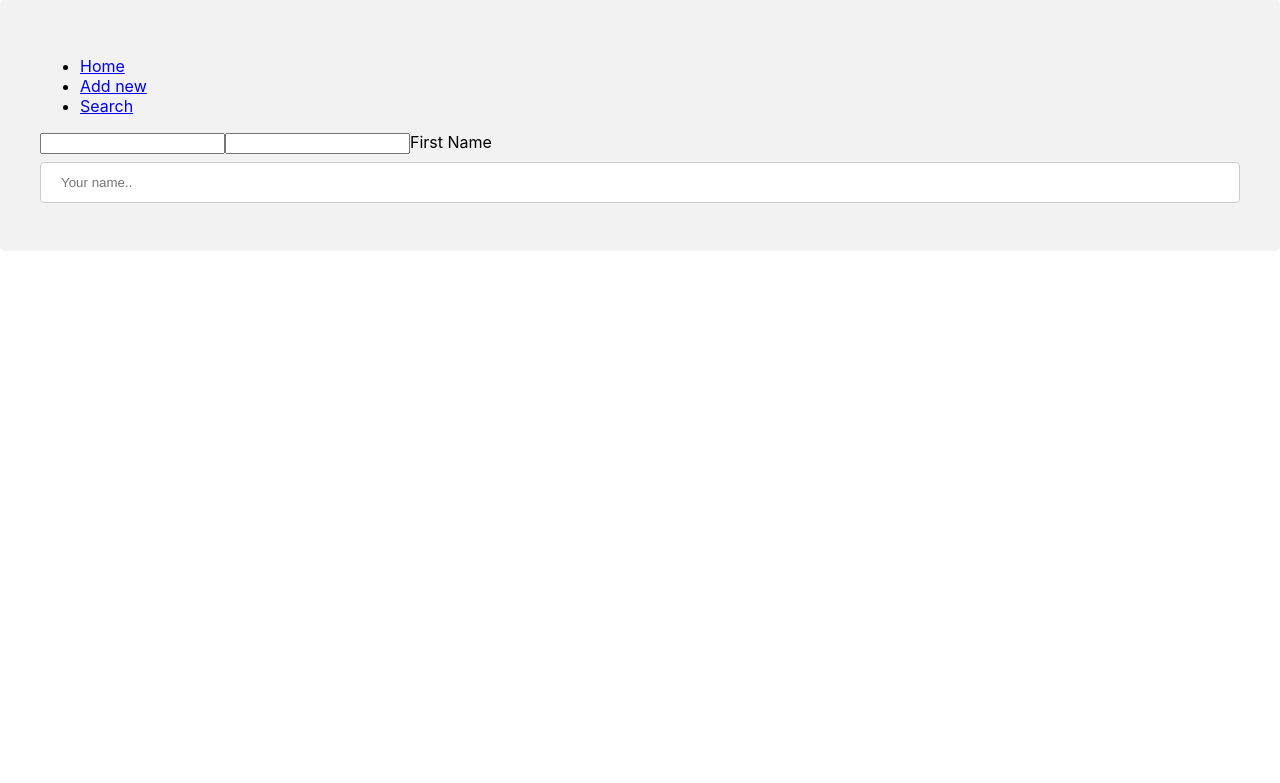
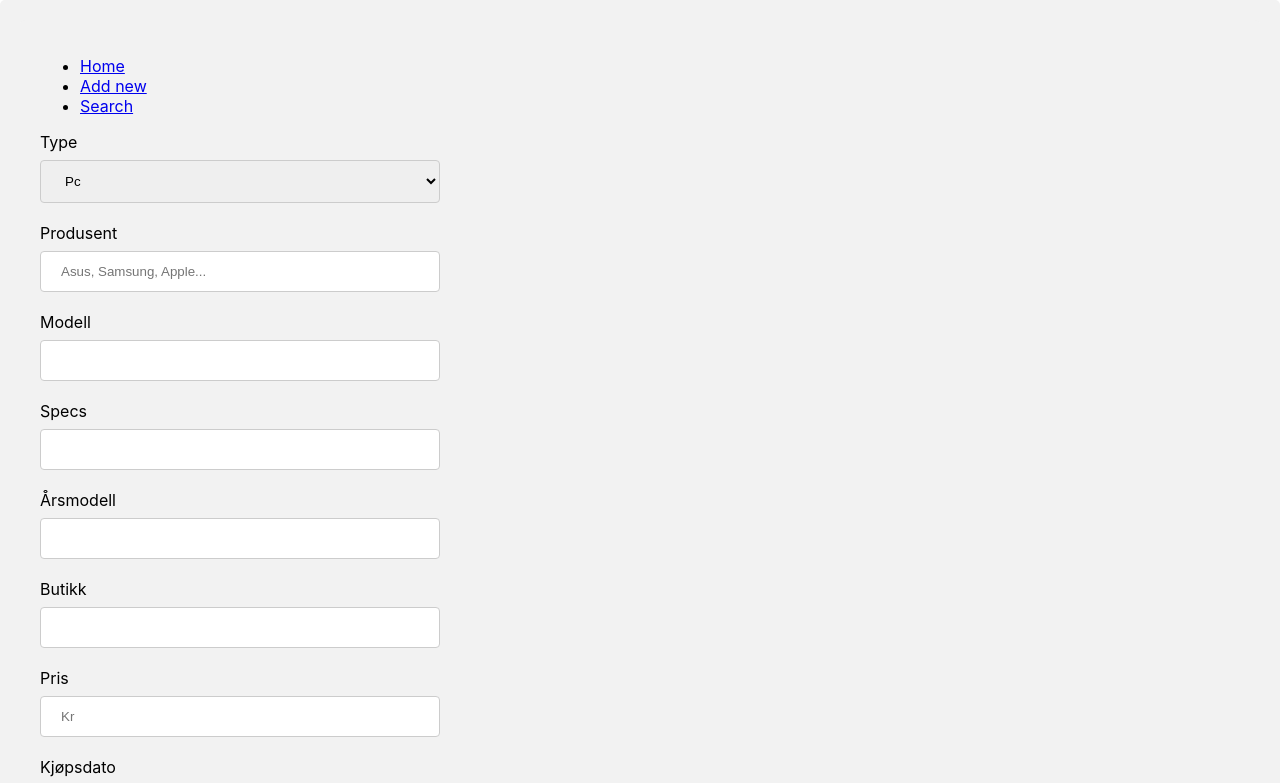
Before and after one commit to krissrex/hackathon-capra-hardware-tracker, a React (Create React App) app in the folder frontend/: page /new in a window 1280 px wide. Shown: the top 783 px of the page. Built offline with nearby package versions, Linux system fonts and the light colour scheme.

Commit message:
Get CreateProductPage to work

```diff
--- a/frontend/src/TestData.ts
+++ b/frontend/src/TestData.ts
@@ -19,6 +19,7 @@ export const testData: ProductAggregate[] = [
       price: 29999,
       dateOfPurchase: new Date("02.03.2020"),
       picture: undefined,
+      buyer: 'Mr. handsome',
     },
     priceCurve: 'STANDARD',
     owners: [
@@ -45,6 +46,7 @@ export const testData: ProductAggregate[] = [
       price: 29999,
       dateOfPurchase: new Date("02.03.2020"),
       picture: undefined,
+      buyer: 'Mr. handsome',
     },
     priceCurve: 'STANDARD',
     owners: [
--- a/frontend/src/components/CreateProductPage/CreateProductPage.css
+++ b/frontend/src/components/CreateProductPage/CreateProductPage.css
@@ -1,7 +1,7 @@
-input[type=text], select {
+input[type=text],input[type=number],input[type=date], select {
   width: 100%;
   padding: 12px 20px;
-  margin: 8px 0;
+  margin: 8px 0 20px 0;
   display: inline-block;
   border: 1px solid #ccc;
   border-radius: 4px;
@@ -22,7 +22,9 @@ input[type=submit] {
 input[type=submit]:hover {
   background-color: #45a049;
 }
-
+form {
+  max-width: 400px;
+}
 div {
   border-radius: 5px;
   background-color: #f2f2f2;
--- a/frontend/src/components/CreateProductPage/CreateProductPage.tsx
+++ b/frontend/src/components/CreateProductPage/CreateProductPage.tsx
@@ -1,26 +1,69 @@
+import axios from 'axios';
 import React from 'react'
 import { useForm } from 'react-hook-form';
+import ProductAggregate from '../../domain/Product';
+import Button from '../Button';
 import './CreateProductPage.css';
 
+const apiLink = 'http://localhost:8080/api'
 
-interface FormType {
-  model: string;
-  year: string;
-}
+type NewProduct = Omit<ProductAggregate, "uuid">
 
 const CreateProductPage = () => {
 
-  const { register, handleSubmit, watch, formState: { errors } } = useForm();
-  const onSubmit = (data: any) => console.log(data);
+  const { register, handleSubmit, setValue, watch, formState: { errors } } = useForm();
+  const onSubmit = (formData:any) => {
+    const data: NewProduct = formData
 
+    async function fetchData(): Promise<ProductAggregate[]> {
 
+      return await axios.post(apiLink + "/product", data);
+    }
+    fetchData().then(response => {
+      console.log(response)
+    })
+
+  };
+
+  setValue('product.status', 'OWNED')
+  setValue('product.condition', 'NEW')
+  setValue('priceCurve', 'STANDARD')
+  setValue('owners', [])
 
   return <form onSubmit={handleSubmit(onSubmit)}>
-    <input {...register("example")} />
-    <input {...register("exampleRequired", { required: true })} />
+    <label>Type</label>
+    <select {...register("product.type", { required: true })}>
+      <option value={'PC'}>Pc</option>
+      <option value={'TABLET'}>Tablet</option>
+      <option value={'KEYBOARD'}>Keyboard</option>
+      <option value={'HEADSET'}>Headset</option>
+    </select>
 
-    <label htmlFor="fname" >First Name</label>
-    <input type="text" id="fname" name="firstname" placeholder="Your name.."></input>
+    <label>Produsent</label>
+    <input type='text' placeholder={'Asus, Samsung, Apple...'} {...register("product.producer", { required: true })} />
+
+    <label>Modell</label>
+    <input type='text' {...register("product.model", { required: true })} />
+
+    <label>Specs</label>
+    <input type='text' {...register("product.specs", { required: true })} />
+
+    <label>Årsmodell</label>
+    <input type='number' {...register("product.year", { required: true })} />
+
+    <label>Butikk</label>
+    <input type='text' {...register("receipt.store", { required: true })} />
+
+    <label>Pris</label>
+    <input type='number' placeholder={'Kr'} {...register("receipt.price", { required: true })} />
+
+    <label>Kjøpsdato</label>
+    <input type='date' {...register("receipt.dateOfPurchase", { required: true })} />
+
+    <label>Kjøper</label>
+    <input type='text' {...register("receipt.buyer", { required: true })} />
+
+    <Button type='submit'>Klikk</Button>
   </form>
 }
 
--- a/frontend/src/domain/Product.ts
+++ b/frontend/src/domain/Product.ts
@@ -5,6 +5,7 @@ export interface Receipt {
   price: number;
   dateOfPurchase: Date;
   picture?: ImageDataUri;
+  buyer: string
 }
 
 export interface Product {
```
